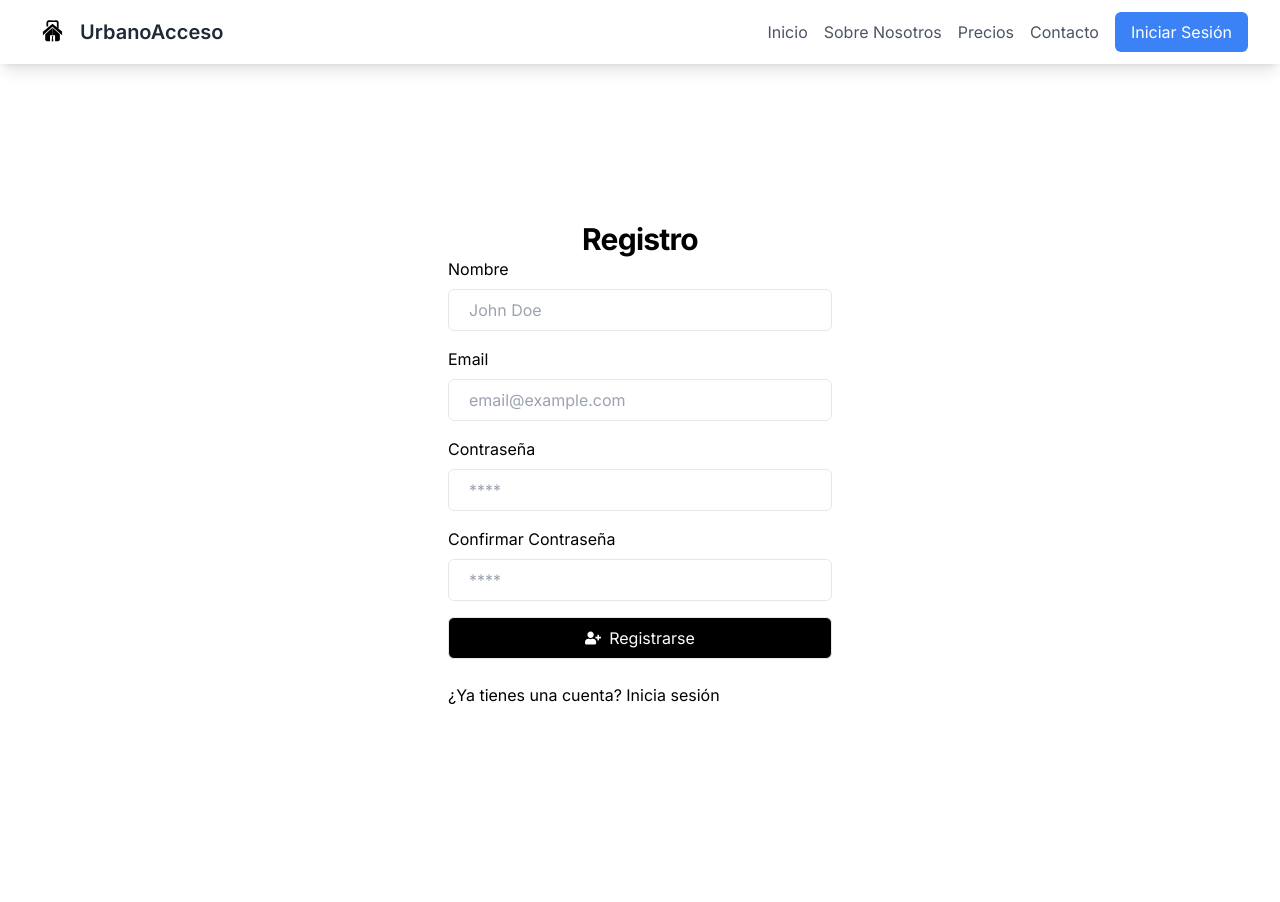
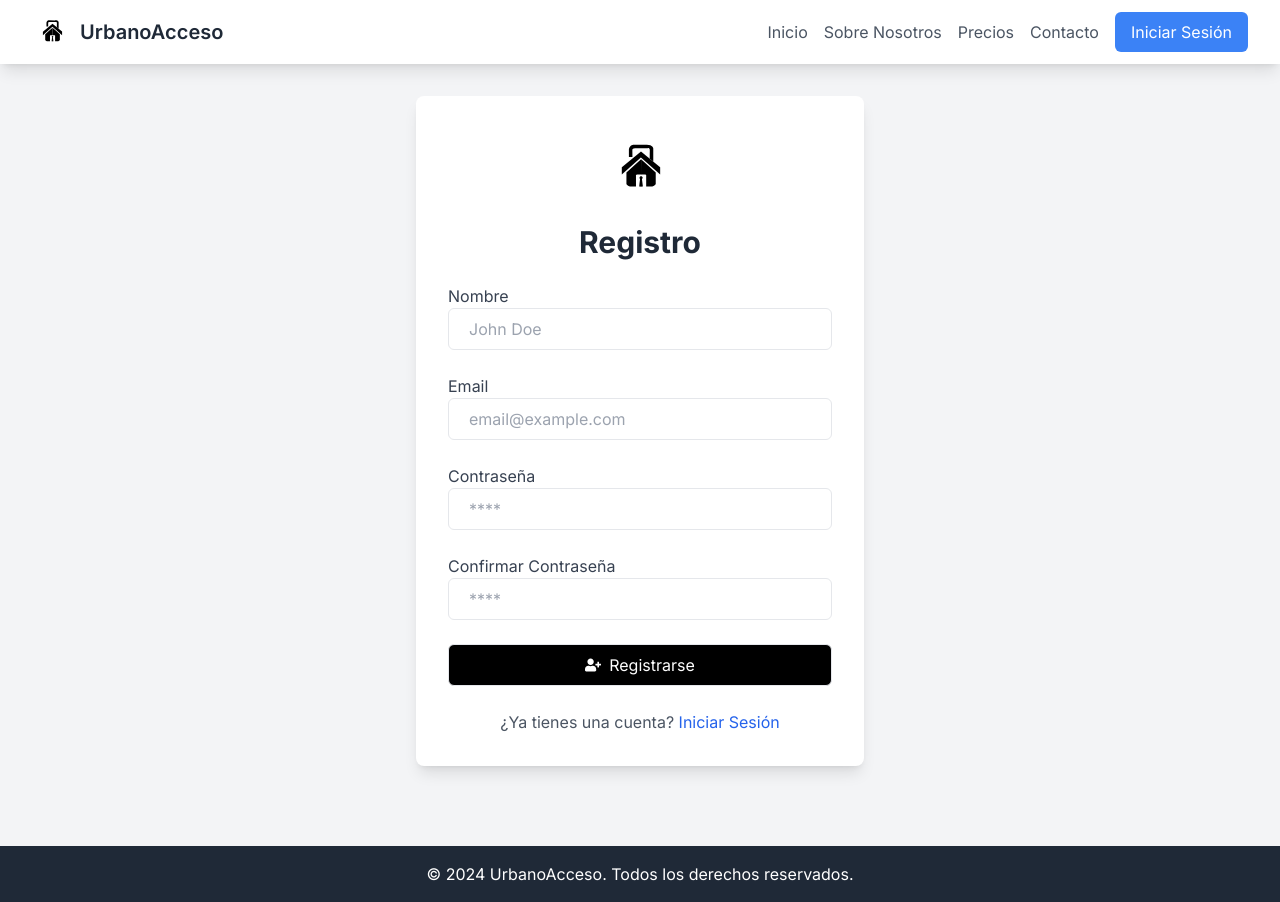
Before and after one commit to bryanhenrry94/urbanoaccesoapp, a Next.js app: page /register in a window 1280 px wide. Before the commit the page ends 864 px from the top, so only its background shows below. Built offline with nearby package versions, Linux system fonts and the light colour scheme.

Commit message:
fix en toogle de menu

```diff
--- a/src/app/register/page.tsx
+++ b/src/app/register/page.tsx
@@ -9,6 +9,7 @@ import { useRouter } from "next/navigation";
 import { signIn } from "next-auth/react";
 import { FaUserPlus } from "react-icons/fa";
 import NavBar from "@/components/ui/Navbar";
+import Image from "next/image";
 
 interface RegisterForm {
   email: string;
@@ -40,7 +41,7 @@ const RegisterPage: React.FC = () => {
     e.preventDefault();
 
     if (formData.password !== formData.confirm_password) {
-      alert("Passwords do not match");
+      alert("Las contraseñas no coinciden");
       return;
     }
 
@@ -60,9 +61,8 @@ const RegisterPage: React.FC = () => {
 
       if (res.ok) {
         const user = await res.json();
-        console.log("User registered:", user);
+        console.log("Usuario registrado:", user);
 
-        // Iniciar sesión automáticamente después del registro
         const signInResult = await signIn("credentials", {
           email: formData.email,
           password: formData.password,
@@ -70,41 +70,46 @@ const RegisterPage: React.FC = () => {
         });
 
         if (signInResult?.error) {
-          console.error("Error signing in:", signInResult.error);
+          console.error("Error al iniciar sesión:", signInResult.error);
           alert(
-            "Registration successful, but there was an error signing in. Please try logging in manually."
+            "Registro exitoso, pero hubo un error al iniciar sesión. Por favor, intente iniciar sesión manualmente."
           );
         } else {
-          //Redirigir al dashboard después del inicio de sesión exitoso
           router.push("/dashboard");
         }
       } else {
         const errorData = await res.json();
-        console.error("Registration failed:", errorData.error);
-        alert(`Registration failed: ${errorData.error}`);
+        console.error("Fallo en el registro:", errorData.error);
+        alert(`Fallo en el registro: ${errorData.error}`);
       }
     } catch (error) {
-      console.error("Error during registration:", error);
+      console.error("Error durante el registro:", error);
       alert(
-        "An unexpected error occurred during registration. Please try again."
+        "Ocurrió un error inesperado durante el registro. Por favor, intente nuevamente."
       );
     }
   };
 
   return (
-    <div>
+    <div className="min-h-screen bg-gray-100">
       <NavBar />
-      <div className="flex min-h-[100dvh] flex-col items-center justify-center px-4 py-12 sm:px-6 lg:px-6">
-        <div className="mx-auto w-full max-w-sm space-y-6">
-          <form onSubmit={handleSubmit}>
-            <div className="text-center">
-              <h1 className="text-3xl font-bold tracking-tight text-foreground">
+      <main className="container mx-auto px-4 py-8">
+        <div className="max-w-md mx-auto bg-white shadow-lg rounded-lg p-8">
+          <div className="flex flex-col items-center mb-6">
+            <Image
+              src="/UrbanoAcceso.svg"
+              alt="Logo"
+              width={80}
+              height={80}
+              className="mb-4"
+            />
+            <h1 className="text-3xl font-bold text-gray-800">
               Registro
             </h1>
           </div>
-            <div className="space-y-4">
-              <div className="grid gap-2">
-                <Label htmlFor="name">Nombre</Label>
+          <form onSubmit={handleSubmit} className="space-y-6">
+            <div>
+              <Label htmlFor="name" className="text-gray-700">Nombre</Label>
               <Input
                 id="name"
                 name="name"
@@ -114,10 +119,11 @@ const RegisterPage: React.FC = () => {
                 placeholder="John Doe"
                 required
                 aria-label="Nombre"
+                className="w-full mt-1"
               />
             </div>
-              <div className="grid gap-2">
-                <Label htmlFor="email">Email</Label>
+            <div>
+              <Label htmlFor="email" className="text-gray-700">Email</Label>
               <Input
                 id="email"
                 name="email"
@@ -127,10 +133,11 @@ const RegisterPage: React.FC = () => {
                 placeholder="email@example.com"
                 required
                 aria-label="Email"
+                className="w-full mt-1"
               />
             </div>
-              <div className="grid gap-2">
-                <Label htmlFor="password">Contraseña</Label>
+            <div>
+              <Label htmlFor="password" className="text-gray-700">Contraseña</Label>
               <Input
                 id="password"
                 name="password"
@@ -140,10 +147,11 @@ const RegisterPage: React.FC = () => {
                 placeholder="****"
                 required
                 aria-label="Contraseña"
+                className="w-full mt-1"
               />
             </div>
-              <div className="grid gap-2">
-                <Label htmlFor="confirm_password">Confirmar Contraseña</Label>
+            <div>
+              <Label htmlFor="confirm_password" className="text-gray-700">Confirmar Contraseña</Label>
               <Input
                 id="confirm_password"
                 name="confirm_password"
@@ -153,22 +161,29 @@ const RegisterPage: React.FC = () => {
                 placeholder="****"
                 required
                 aria-label="Confirmar Contraseña"
+                className="w-full mt-1"
               />
             </div>
-              <RegisterButton type="submit">
+            <RegisterButton type="submit" className="w-full">
               <FaUserPlus className="mr-2 h-4 w-4" />
               Registrarse
             </RegisterButton>
-            </div>
           </form>
-          <p className="mt-2 text-muted-foreground">
+          <p className="mt-6 text-center text-gray-600">
             ¿Ya tienes una cuenta?{" "}
-            <Link href="/login" className="text-primary hover:underline">
-              Inicia sesión
+            <Link
+              href="/login"
+              className="text-blue-600 hover:underline"
+              prefetch={false}
+            >
+              Iniciar Sesión
             </Link>
           </p>
         </div>
-      </div>
+      </main>
+      <footer className="bg-gray-800 text-white text-center py-4 mt-12">
+        <p>&copy; 2024 UrbanoAcceso. Todos los derechos reservados.</p>
+      </footer>
     </div>
   );
 };
--- a/src/components/ui/Navbar/index.tsx
+++ b/src/components/ui/Navbar/index.tsx
@@ -1,8 +1,16 @@
-import React from "react";
+"use client";
+
+import React, { useState } from "react";
 import Image from 'next/image';
 import Link from "next/link";
 
 const NavBar = () => {
+  const [isMenuOpen, setIsMenuOpen] = useState(false);
+
+  const toggleMenu = () => {
+    setIsMenuOpen(!isMenuOpen);
+  };
+
   return (
     <nav className="bg-white shadow-lg">
       <div className="max-w-7xl mx-auto px-4 sm:px-6 lg:px-8">
@@ -40,7 +48,7 @@ const NavBar = () => {
             </Link>
           </div>
           <div className="md:hidden flex items-center">
-            <button className="mobile-menu-button">
+            <button className="mobile-menu-button" onClick={toggleMenu}>
               <svg
                 className="w-6 h-6"
                 fill="none"
@@ -59,18 +67,18 @@ const NavBar = () => {
           </div>
         </div>
       </div>
-      <div className="hidden mobile-menu md:hidden">
+      <div className={`mobile-menu md:hidden ${isMenuOpen ? 'block' : 'hidden'}`}>
         <Link href="/" className="block py-2 px-4 text-sm hover:bg-gray-200">
           Inicio
         </Link>
         <Link href="/about" className="block py-2 px-4 text-sm hover:bg-gray-200">
           About Us
         </Link>
-        <Link href="/Precios" className="block py-2 px-4 text-sm hover:bg-gray-200">
+        <Link href="/prices" className="block py-2 px-4 text-sm hover:bg-gray-200">
           Precios
         </Link>
         <Link
-          href="/Contacto"
+          href="/contact"
           className="block py-2 px-4 text-sm hover:bg-gray-200"
         >
           Contacto
```
Lines whose indentation alone changed are shown as unchanged.
